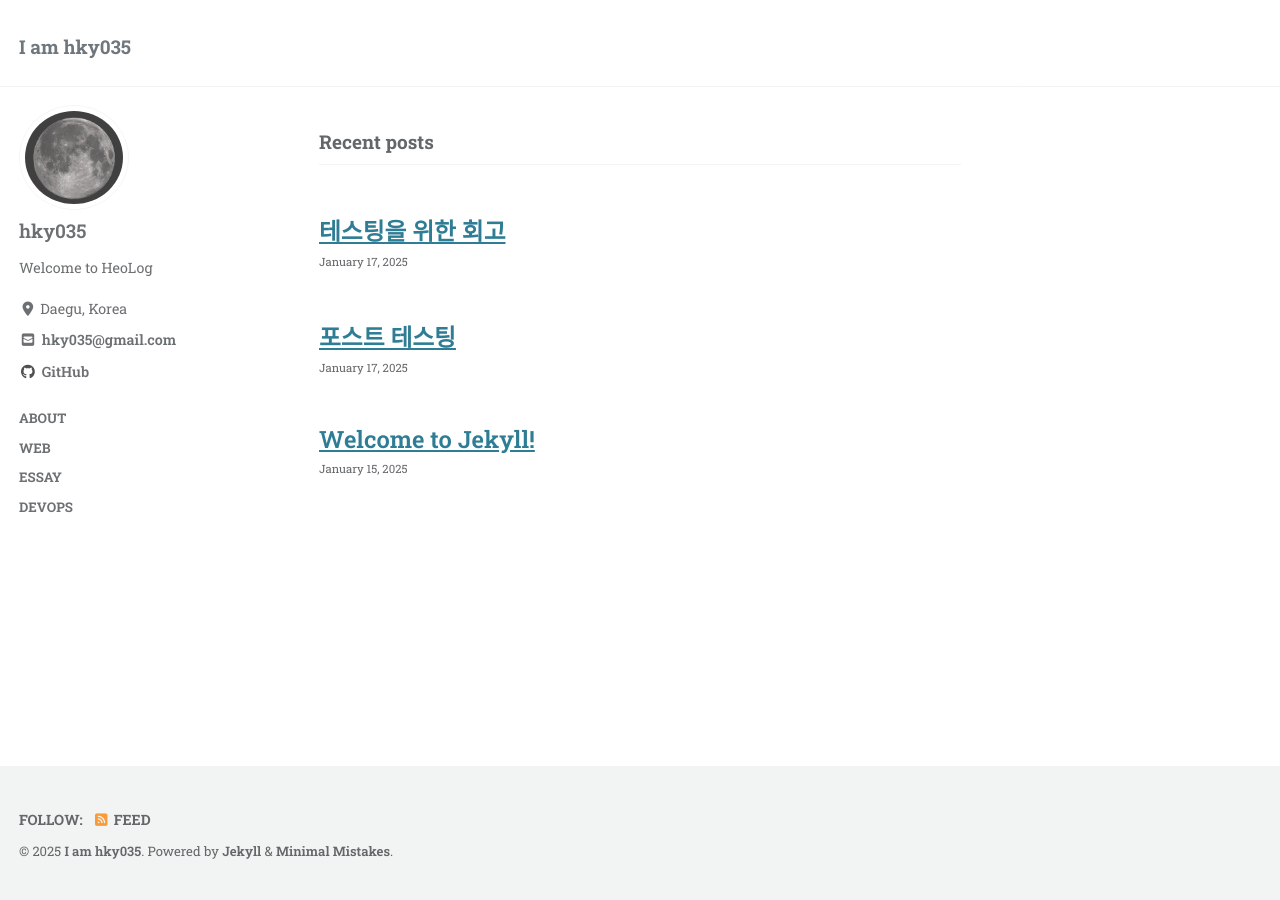
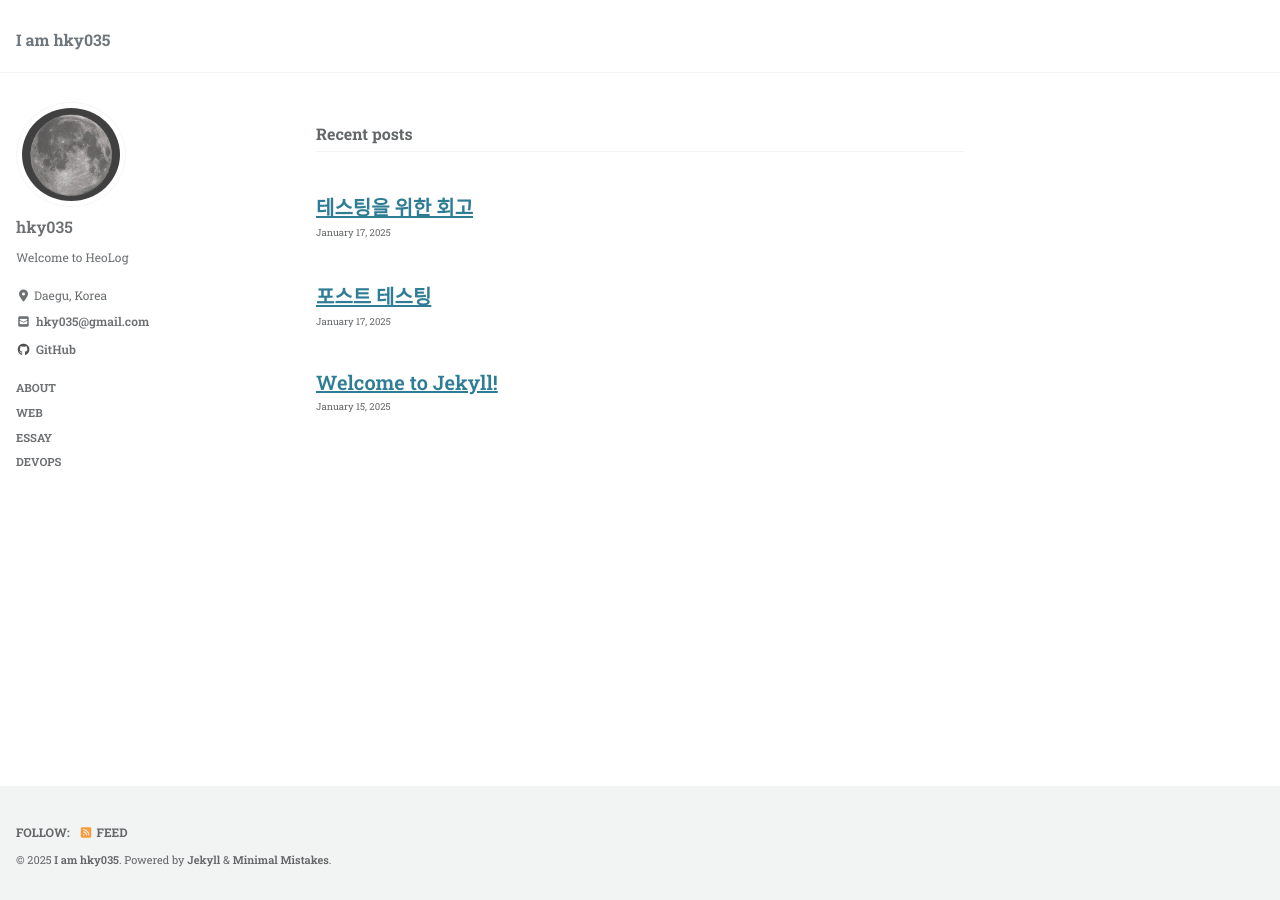
Before and after one commit to hky035/hky035.github.io, a Jekyll site: the page built from index.html, in a window 1280 px wide. Built offline with Jekyll 4.4.1, drawn with Linux system fonts in a browser that asks for light colours; cached includes are drawn as plain includes; the list of posts is cut into pages by our own code.

Commit message:
style: 기본 폰트 사이즈 변경

```diff
--- a/_sass/minimal-mistakes/_reset.scss
+++ b/_sass/minimal-mistakes/_reset.scss
@@ -16,12 +16,12 @@ html {
 
   @include breakpoint($large) {
     // font-size: $doc-font-size-large;
-    font-size: 20px;
+    font-size: 16px;
   }
 
   @include breakpoint($x-large) {
     // font-size: $doc-font-size-x-large;
-    font-size: 19px;
+    font-size: 16px;
   }
 
   -webkit-text-size-adjust: 100%;
```
